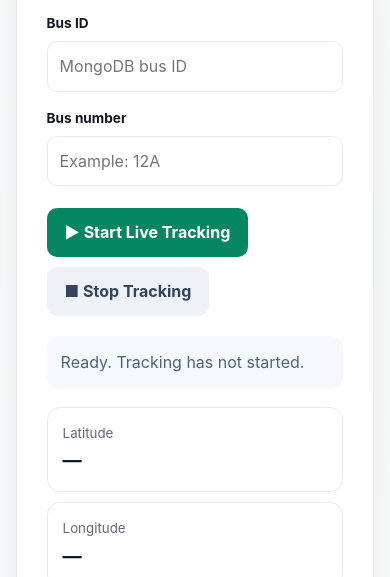
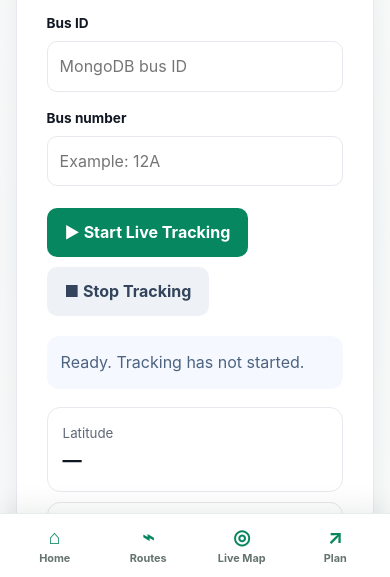
Before and after one commit to ashithb740-maker/FindMyBus, a website: page frontend/driver.html in a window 390 px wide. Shown: the part 267-844 px from the top of the page. Drawn offline with nearby package versions, Linux system fonts and the light colour scheme; no server answers.

Commit message:
Add consistent mobile navigation to existing page

```diff
--- a/frontend/driver.html
+++ b/frontend/driver.html
@@ -58,5 +58,6 @@
       status.textContent = 'Tracking stopped.';
     };
   </script>
+<nav class="mobile-bottom-nav" aria-label="Quick navigation"><a href="/"><span>⌂</span>Home</a><a href="routes.html"><span>⌁</span>Routes</a><a href="/#tracking"><span>◎</span>Live Map</a><a href="journey.html"><span>↗</span>Plan</a></nav>
 </body>
 </html>
```
